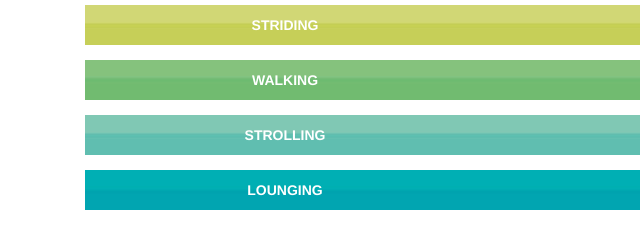
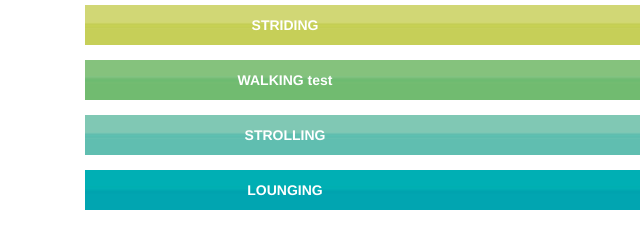
Before and after one commit to mkobar/soundtracked, a plain HTML site: page index.html in a window 1280 px wide. Shown: the part 140-380 px from the top of the page, 0-640 px from the left. Drawn offline with nearby package versions, Linux system fonts and the light colour scheme.

Commit message:
index test

```diff
--- a/index.html
+++ b/index.html
@@ -80,7 +80,7 @@
 		    onclick="openWindowWithPost('walking')">
 		    	<a href="#">
 		    		<div style="position: absolute; bottom: 0; text-align: center; width: 400px; font-family: Helvetica Neue; font-weight: bold; color: #fff;">
-						<p>WALKING</p>
+						<p>WALKING test</p>
 					</div>
 		    	</a>
 		    </div>
```
